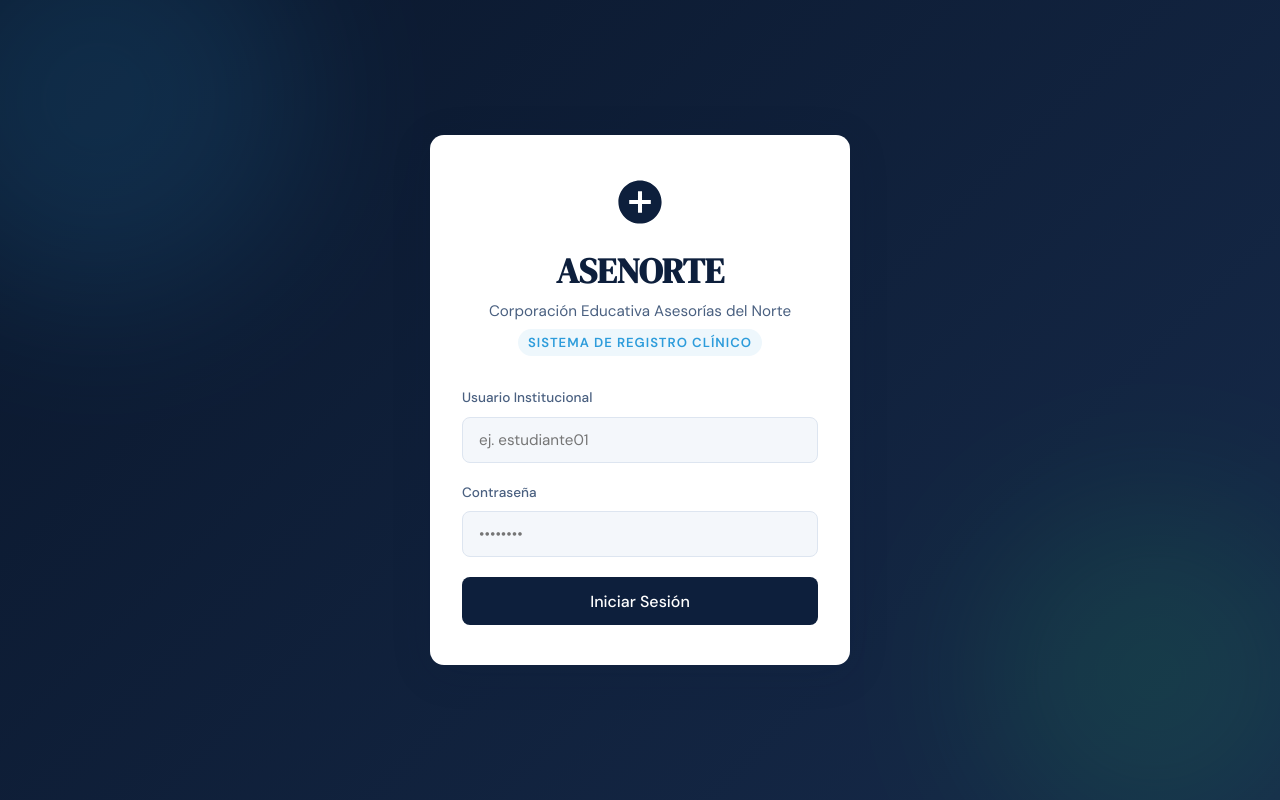
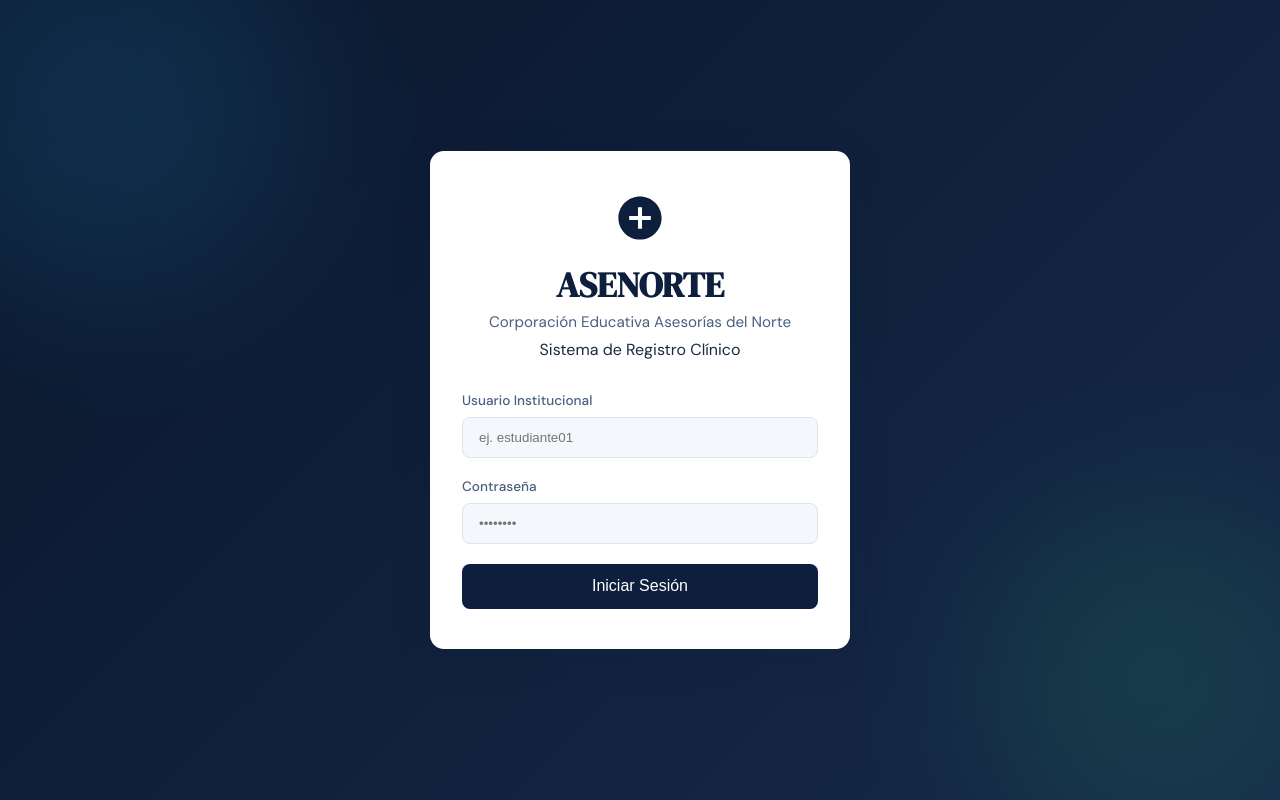
Before and after one commit to Jhonbonet/Webclinica, a plain HTML site: page index.html in a window 1280 px wide. Drawn offline with Linux system fonts and the light colour scheme.

Commit message:
style.css

```diff
--- a/style.css
+++ b/style.css
@@ -1,5 +1,5 @@
 /* ==========================================================================
-   ASENORTE · Sistema Clínico (Estilo Editorial - Azul Marino + Verde Menta)
+   ASENORTE · style.css (SISTEMA INTEGRAL RESILIENTE)
    ========================================================================== */
 
 :root {
@@ -26,221 +26,49 @@
   --font-sans: 'DM Sans', system-ui, -apple-system, sans-serif;
 }
 
-* {
-  box-sizing: border-box;
-  margin: 0;
-  padding: 0;
-}
+* { box-sizing: border-box; margin: 0; padding: 0; }
+body { font-family: var(--font-sans); background-color: var(--bg); color: var(--text); overflow-x: hidden; }
 
-body {
-  font-family: var(--font-sans);
-  background-color: var(--bg);
-  color: var(--text);
-  line-height: 1.5;
-  overflow-x: hidden;
-}
+.screen { display: none; min-height: 100vh; width: 100%; }
+.screen.active { display: flex !important; }
 
-/* ── PANTALLAS GENERALES ── */
-.screen {
-  display: none;
-  min-height: 100vh;
-  width: 100%;
-}
-.screen.active {
-  display: flex !important;
-}
-
-/* ── LOGIN INTERFAZ ── */
-#loginScreen {
-  position: relative;
-  align-items: center;
-  justify-content: center;
-  padding: 1.5rem;
-  background: linear-gradient(135deg, #0A172C 0%, #162A4A 100%);
-}
-
-.login-bg {
-  position: absolute;
-  top: 0; left: 0; right: 0; bottom: 0;
-  overflow: hidden;
-  z-index: 1;
-}
-
-.login-blob {
-  position: absolute;
-  border-radius: 50%;
-  filter: blur(80px);
-  opacity: 0.15;
-}
+#loginScreen { position: relative; align-items: center; justify-content: center; padding: 1.5rem; background: linear-gradient(135deg, #0A172C 0%, #162A4A 100%); }
+.login-bg { position: absolute; top: 0; left: 0; right: 0; bottom: 0; overflow: hidden; z-index: 1; }
+.login-blob { position: absolute; border-radius: 50%; filter: blur(80px); opacity: 0.15; }
 .blob1 { width: 400px; height: 400px; background: var(--accent); top: -100px; left: -100px; }
 .blob2 { width: 350px; height: 350px; background: var(--mint); bottom: -50px; right: -50px; }
 
-.login-card {
-  position: relative;
-  z-index: 2;
-  background: var(--bg-card);
-  width: 100%;
-  max-width: 420px;
-  padding: 2.5rem 2rem;
-  border-radius: var(--radius);
-  box-shadow: var(--shadow-lg);
-}
+.login-card { position: relative; z-index: 2; background: var(--bg-card); width: 100%; max-width: 420px; padding: 2.5rem 2rem; border-radius: var(--radius); box-shadow: var(--shadow-lg); }
+.login-header { text-align: center; margin-bottom: 2rem; }
+.logo-mark { color: var(--navy); width: 54px; height: 54px; margin: 0 auto 1rem; }
+.login-header h1 { font-family: var(--font-display); font-size: 2.2rem; color: var(--navy); margin-bottom: 0.2rem; }
+.login-subtitle-fix { font-size: 0.95rem; color: var(--text-2); margin-bottom: 0.4rem; }
 
-.login-header {
-  text-align: center;
-  margin-bottom: 2rem;
-}
+.form-group { margin-bottom: 1.25rem; }
+.form-group label { display: block; font-size: 0.85rem; font-weight: 500; color: var(--text-2); margin-bottom: 0.5rem; }
+.input-wrapper { position: relative; display: flex; align-items: center; }
+.input-wrapper input, .form-group select, .form-group textarea { width: 100%; padding: 0.75rem 1rem; background: var(--bg); border: 1px solid var(--border); border-radius: var(--radius-sm); color: var(--text); outline: none; }
+.input-wrapper input:focus { border-color: var(--accent); background: #fff; box-shadow: 0 0 0 3px rgba(45,156,219,0.15); }
 
-.logo-mark {
-  color: var(--navy);
-  width: 54px;
-  height: 54px;
-  margin: 0 auto 1rem;
-}
+.input-password-container input { padding-right: 48px !important; }
+.password-toggle-eye { position: absolute; right: 12px; background: transparent; border: none; cursor: pointer; color: var(--text-3); display: flex; align-items: center; justify-content: center; padding: 6px; z-index: 10; }
 
-.login-header h1 {
-  font-family: var(--font-display);
-  font-size: 2.2rem;
-  color: var(--navy);
-  margin-bottom: 0.2rem;
-}
+.btn-primary { width: 100%; background: var(--navy); color: #fff; border: none; padding: 0.85rem 1.5rem; font-size: 1rem; font-weight: 500; border-radius: var(--radius-sm); cursor: pointer; display: inline-flex; align-items: center; justify-content: center; gap: 0.5rem; }
+.btn-primary:hover { background: var(--navy-2); }
 
-.login-subtitle-fix {
-  font-size: 0.95rem;
-  color: var(--text-2);
-  line-height: 1.4;
-  word-wrap: break-word;
-  overflow-wrap: break-word;
-  hyphens: auto;
-  margin-bottom: 0.4rem;
-}
+.error-message { background: rgba(235,87,135,0.08); border: 1px solid rgba(235,87,135,0.2); color: var(--danger); padding: 0.75rem; border-radius: var(--radius-sm); font-size: 0.85rem; margin-bottom: 1.25rem; text-align: center; }
 
-.login-header .subtitle {
-  display: inline-block;
-  font-size: 0.82rem;
-  text-transform: uppercase;
-  letter-spacing: 1px;
-  font-weight: 600;
-  color: var(--accent);
-  background: rgba(45,156,219,0.08);
-  padding: 4px 10px;
-  border-radius: 20px;
-}
-
-/* ── FORMULARIOS E INPUTS ── */
-.form-group {
-  margin-bottom: 1.25rem;
-}
-
-.form-group label {
-  display: block;
-  font-size: 0.85rem;
-  font-weight: 500;
-  color: var(--text-2);
-  margin-bottom: 0.5rem;
-}
-
-.input-wrapper {
-  position: relative;
-  display: flex;
-  align-items: center;
-}
-
-.input-wrapper input, .form-group select, .form-group textarea {
-  width: 100%;
-  padding: 0.75rem 1rem;
-  font-family: var(--font-sans);
-  font-size: 0.95rem;
-  background: var(--bg);
-  border: 1px solid var(--border);
-  border-radius: var(--radius-sm);
-  color: var(--text);
-  outline: none;
-  transition: all 0.2s ease;
-}
-
-.input-wrapper input:focus {
-  border-color: var(--accent);
-  background: var(--bg-card);
-  box-shadow: 0 0 0 3px rgba(45,156,219,0.15);
-}
-
-/* Ojo de contraseña integrado */
-.input-password-container input {
-  padding-right: 48px !important;
-}
-
-.password-toggle-eye {
-  position: absolute;
-  right: 12px;
-  background: transparent;
-  border: none;
-  cursor: pointer;
-  color: var(--text-3);
-  display: flex;
-  align-items: center;
-  justify-content: center;
-  padding: 6px;
-  z-index: 10;
-}
-.password-toggle-eye:hover { color: var(--navy); }
-
-/* ── BOTONES ── */
-.btn-primary {
-  width: 100%;
-  background: var(--navy);
-  color: #FFFFFF;
-  border: none;
-  padding: 0.85rem 1.5rem;
-  font-family: var(--font-sans);
-  font-size: 1rem;
-  font-weight: 500;
-  border-radius: var(--radius-sm);
-  cursor: pointer;
-  display: inline-flex;
-  align-items: center;
-  justify-content: center;
-  gap: 0.5rem;
-  transition: background 0.2s ease;
-}
-.btn-primary:hover { background: var(--navy-2); }
-.btn-primary:disabled { opacity: 0.7; cursor: not-allowed; }
-
-.error-message {
-  background: rgba(235,87,135,0.08);
-  border: 1px solid rgba(235,87,135,0.2);
-  color: var(--danger);
-  padding: 0.75rem;
-  border-radius: var(--radius-sm);
-  font-size: 0.85rem;
-  font-weight: 500;
-  margin-bottom: 1.25rem;
-  text-align: center;
-}
-
-/* ── DASHBOARD Y ESTRUCTURA (RESTANTE) ── */
-.topbar {
-  display: flex;
-  justify-content: space-between;
-  align-items: center;
-  background: var(--navy);
-  color: #fff;
-  padding: 0.75rem 1.5rem;
-  position: sticky;
-  top: 0; z-index: 100;
-}
+/* Dashboard */
+.topbar { display: flex; justify-content: space-between; align-items: center; background: var(--navy); color: #fff; padding: 0.75rem 1.5rem; position: sticky; top: 0; z-index: 100; }
 .topbar .brand { display: flex; align-items: center; gap: 0.5rem; font-family: var(--font-display); font-size: 1.25rem; }
 .topbar .brand svg { width: 24px; height: 24px; fill: currentColor; }
 .topnav { display: flex; gap: 0.5rem; margin-left: 2rem; }
-.nav-btn { background: transparent; border: none; color: var(--text-3); padding: 0.5rem 1rem; font-family: var(--font-sans); font-size: 0.9rem; font-weight: 500; cursor: pointer; border-radius: 20px; transition: all 0.2s; }
+.nav-btn { background: transparent; border: none; color: var(--text-3); padding: 0.5rem 1rem; font-size: 0.9rem; font-weight: 500; cursor: pointer; border-radius: 20px; transition: all 0.2s; }
 .nav-btn.active, .nav-btn:hover { color: #fff; background: rgba(255,255,255,0.1); }
 .topbar-right { display: flex; align-items: center; gap: 1rem; }
-.user-badge { display: flex; align-items: center; gap: 0.75rem; text-align: left; }
-.avatar { width: 36px; height: 36px; background: var(--accent); color: #fff; border-radius: 50%; display: flex; align-items: center; justify-content: center; font-weight: bold; font-size: 0.85rem; }
-.user-info { display: flex; flex-direction: column; }
-.user-name { font-size: 0.88rem; font-weight: 500; }
-.user-role { font-size: 0.75rem; color: var(--text-3); }
-.btn-logout { background: transparent; border: none; color: var(--text-3); cursor: pointer; padding: 4px; display: flex; }
+.user-badge { display: flex; align-items: center; gap: 0.75rem; }
+.avatar { width: 36px; height: 36px; background: var(--accent); color: #fff; border-radius: 50%; display: flex; align-items: center; justify-content: center; font-weight: bold; }
+.btn-logout { background: transparent; border: none; color: var(--text-3); cursor: pointer; display: flex; }
 .btn-logout:hover { color: var(--danger); }
 .btn-logout svg { width: 20px; height: 20px; }
 
@@ -248,22 +76,25 @@
 .tab-panel { display: none; }
 .tab-panel.active { display: block; }
 
-/* ── ELEMENTOS GRÁFICOS DINÁMICOS ── */
-.spinner {
-  width: 18px; height: 18px;
-  border: 2px solid rgba(255,255,255,0.2);
-  border-top: 2px solid currentColor;
-  border-radius: 50%;
-  animation: spin 0.8s linear infinite;
-  display: inline-block;
-}
+/* Pacientes Grid */
+.patient-grid { display: grid; grid-template-columns: repeat(auto-fill, minmax(300px, 1fr)); gap: 1.5rem; margin-top: 1.5rem; }
+.patient-card { background: #fff; border-radius: var(--radius); padding: 1.5rem; box-shadow: var(--shadow); border: 1px solid var(--border); }
+.patient-card-header { display: flex; justify-content: space-between; align-items: flex-start; margin-bottom: 1rem; }
+.patient-id { font-size: 0.8rem; color: var(--text-3); background: var(--bg); padding: 2px 6px; border-radius: 4px; }
+.patient-meta { display: flex; justify-content: space-between; font-size: 0.75rem; color: var(--text-3); margin-top: 1rem; padding-top: 0.5rem; border-top: 1px dashed var(--border); }
+
+.search-bar { display: flex; align-items: center; background: #fff; border: 1px solid var(--border); padding: 0.5rem 1rem; border-radius: 30px; margin-bottom: 1.5rem; }
+.search-bar input { width: 100%; border: none; outline: none; margin-left: 0.5rem; font-size: 1rem; }
+.search-bar svg { width: 20px; color: var(--text-3); }
+
+#toast { position: fixed; bottom: 2rem; left: 50%; transform: translateX(-50%); background: var(--navy); color: #fff; padding: 0.75rem 1.5rem; border-radius: 30px; box-shadow: var(--shadow-lg); z-index: 1000; font-size: 0.9rem; }
+
+.spinner { width: 18px; height: 18px; border: 2px solid rgba(255,255,255,0.2); border-top: 2px solid #fff; border-radius: 50%; animation: spin 0.8s linear infinite; display: inline-block; }
 @keyframes spin { 0% { transform: rotate(0deg); } 100% { transform: rotate(360deg); } }
 
 .bottom-nav { display: none; position: fixed; bottom: 0; left: 0; right: 0; background: var(--bg-card); border-top: 1px solid var(--border); justify-content: space-around; padding: 0.5rem; z-index: 150; }
-.bottom-nav-btn { background: transparent; border: none; display: flex; flex-direction: column; align-items: center; font-size: 0.7rem; color: var(--text-3); cursor: pointer; font-family: var(--font-sans); }
-.bottom-nav-btn svg { width: 22px; height: 22px; margin-bottom: 2px; stroke: currentColor; }
+.bottom-nav-btn { background: transparent; border: none; display: flex; flex-direction: column; align-items: center; font-size: 0.7rem; color: var(--text-3); cursor: pointer; }
 .bottom-nav-btn.active { color: var(--navy); }
-.text-danger { color: var(--danger) !important; }
 
 @media (max-width: 768px) {
   .topnav, .topbar-right .user-badge { display: none; }
```
